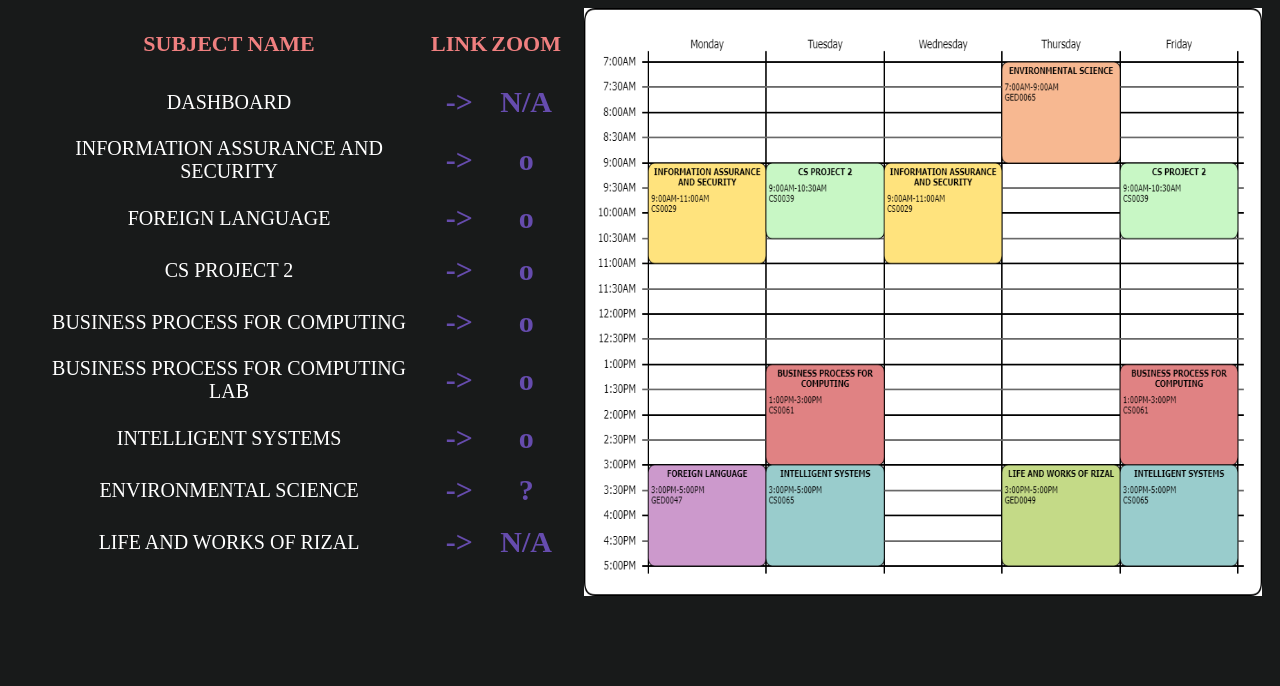
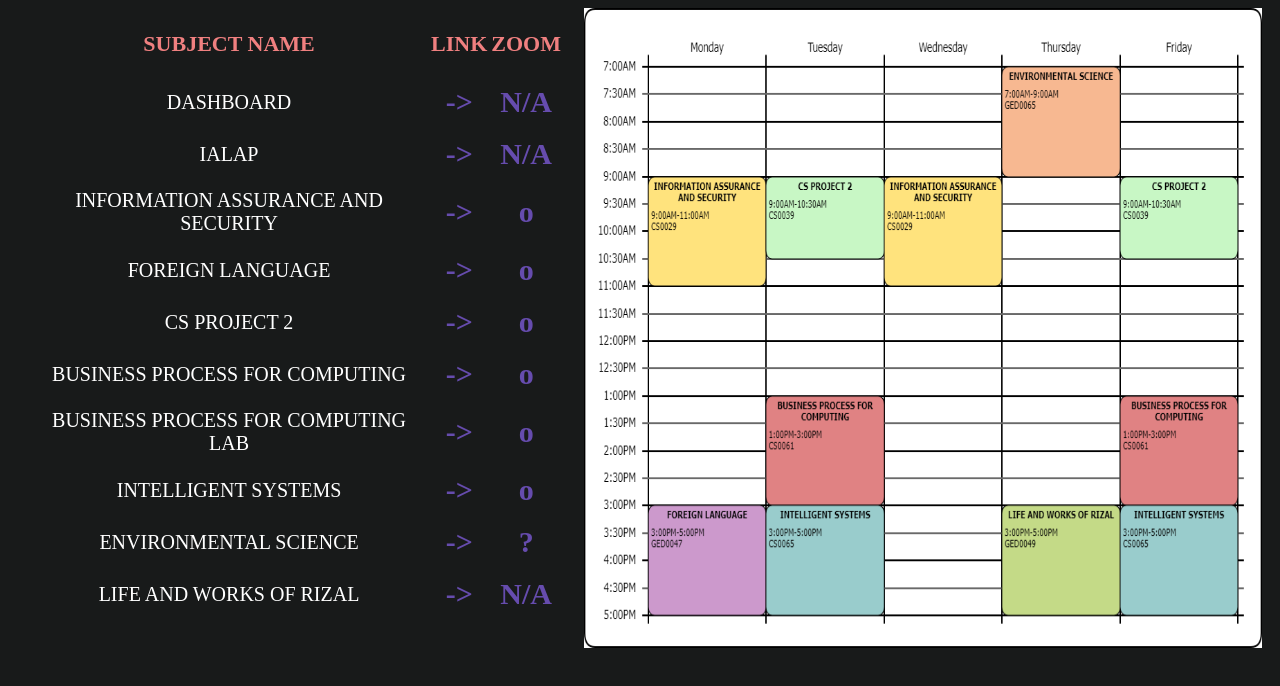
Before and after one commit to DauntlessDev/term-subjects, a plain HTML site: page index.html in a window 1280 px wide. Drawn offline with Linux system fonts and the light colour scheme.

Commit message:
added ialap

```diff
--- a/index.html
+++ b/index.html
@@ -17,6 +17,15 @@
         <td>DASHBOARD</td>
         <td class="link">
           <a href="https://feu.instructure.com"> -> </a>
+        </td>
+        <td class="link">
+          <a href="https://feu.instructure.com"> N/A </a>
+        </td>
+      </tr>
+      <tr>
+        <td>IALAP</td>
+        <td class="link">
+          <a href="https://feu.instructure.com/courses/48588"> -> </a>
         </td>
         <td class="link">
           <a href="https://feu.instructure.com"> N/A </a>
```
